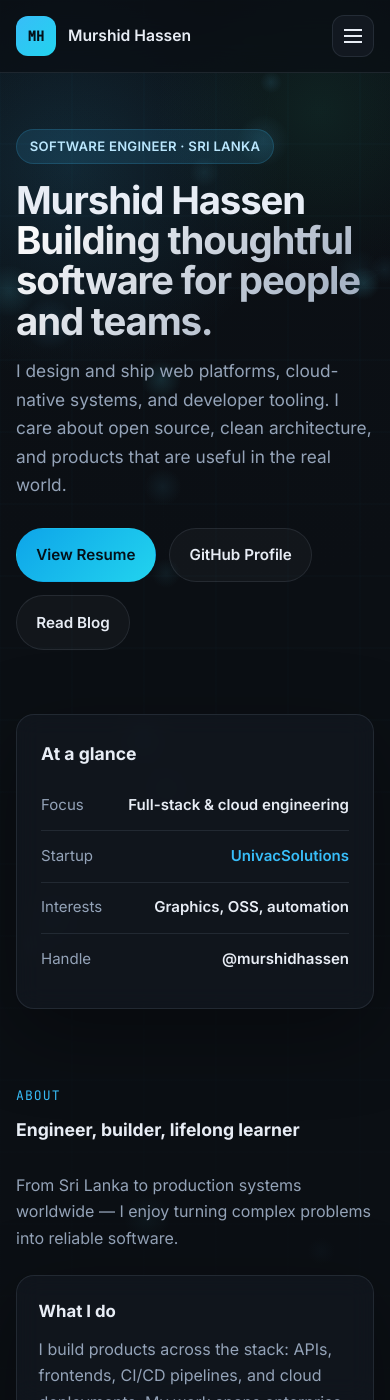
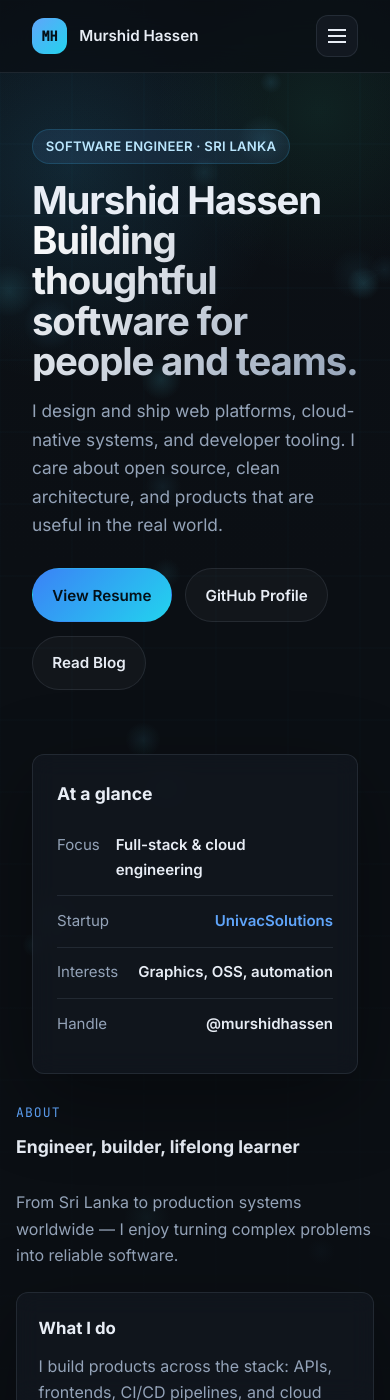
Before and after one commit to MurshidHassen/murshidhassen, a Jekyll site: the page built from index.md, in a window 390 px wide and 1400 px high. Built offline with Jekyll 4.4.1, drawn with Linux system fonts in a browser that asks for light colours.

Commit message:
Design: refine variables, typography, buttons, accessibility, responsive tweaks

```diff
--- a/assets/css/style.scss
+++ b/assets/css/style.scss
@@ -8,9 +8,9 @@
   --border: rgba(148, 163, 184, 0.14);
   --text: #e8edf5;
   --text-muted: #94a3b8;
-  --accent: #38bdf8;
-  --accent-strong: #0ea5e9;
-  --accent-soft: rgba(56, 189, 248, 0.12);
+  --accent: #60a5fa;
+  --accent-strong: #3b82f6;
+  --accent-soft: rgba(96, 165, 250, 0.10);
   --success: #34d399;
   --shadow: 0 24px 80px rgba(0, 0, 0, 0.35);
   --radius: 18px;
@@ -48,6 +48,19 @@
 
 a:hover {
   color: #7dd3fc;
+}
+
+/* Accessibility helpers */
+.sr-only {
+  position: absolute !important;
+  width: 1px !important;
+  height: 1px !important;
+  padding: 0 !important;
+  margin: -1px !important;
+  overflow: hidden !important;
+  clip: rect(0, 0, 0, 0) !important;
+  white-space: nowrap !important;
+  border: 0 !important;
 }
 
 img {
@@ -164,6 +177,7 @@
   border-radius: 12px;
   background: var(--bg-elevated);
   cursor: pointer;
+  transition: background 0.18s ease, transform 0.12s ease;
 }
 
 .nav-toggle span {
@@ -245,6 +259,7 @@
   font-weight: 600;
   font-size: 0.95rem;
   border: 1px solid transparent;
+  transition: transform 0.12s ease, box-shadow 0.12s ease, opacity 0.12s ease;
 }
 
 .button-primary {
@@ -254,7 +269,18 @@
 
 .button-primary:hover {
   color: #041018;
-  filter: brightness(1.05);
+  transform: translateY(-2px);
+  box-shadow: 0 8px 30px rgba(59, 130, 246, 0.12);
+}
+
+.button:focus-visible,
+.nav-cta:focus-visible,
+.nav-toggle:focus-visible,
+.button-primary:focus-visible,
+.button-secondary:focus-visible {
+  outline: 3px solid rgba(96, 165, 250, 0.18);
+  outline-offset: 3px;
+  border-color: rgba(96, 165, 250, 0.28);
 }
 
 .button-secondary {
@@ -278,6 +304,22 @@
   border-radius: var(--radius);
   box-shadow: var(--shadow);
   backdrop-filter: blur(12px);
+}
+
+/* Slightly tighter cards for small screens */
+@media (max-width: 520px) {
+  .hero-card,
+  .info-card,
+  .project-card,
+  .skill-card,
+  .quote-card {
+    border-radius: 12px;
+    padding: 1rem;
+  }
+  .container {
+    width: calc(100% - 2rem);
+    padding: 0 1rem;
+  }
 }
 
 .hero-card {
@@ -578,6 +620,10 @@
     padding-top: 3.5rem;
   }
 
+  /* Improve header spacing on small screens */
+  .nav-brand-text { font-size: 0.95rem; }
+  .nav-brand-mark { width: 2.2rem; height: 2.2rem; }
+
   .section-header {
     flex-direction: column;
     align-items: flex-start;
```
